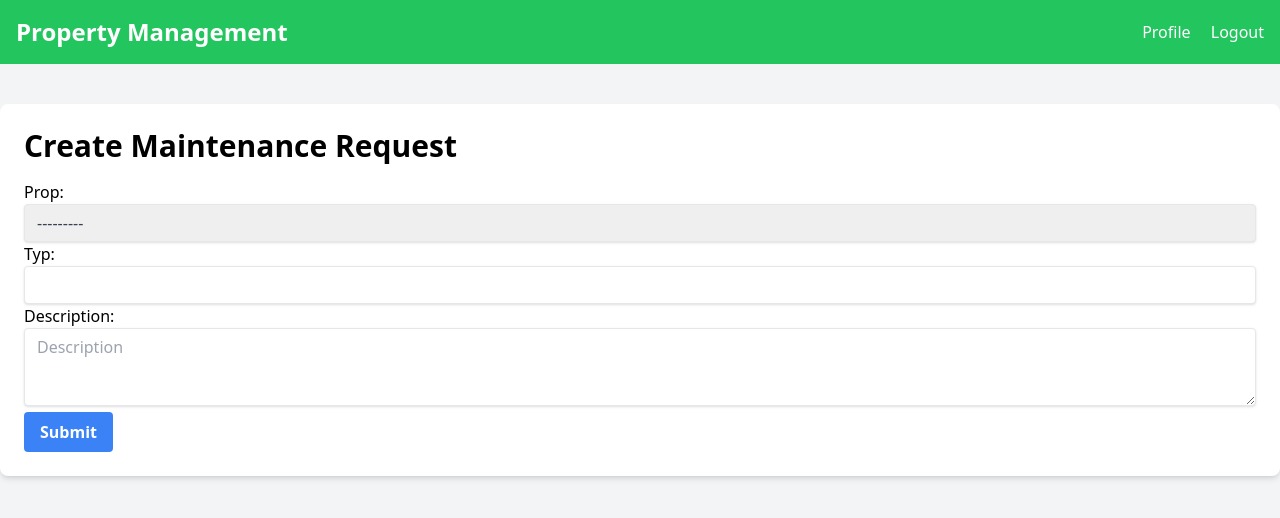
After one commit to matyipeter/prop-management, a Django app: template app/propmanagement/core/templates/core/m_request_form.html in a window 1280 px wide. The commit adds this page. Shown: the top 518 px of the page. Run offline with Django 5.2, Linux system fonts and the light colour scheme; the template is opened without the code that fills it: values that come from a table or form of the project are taken from there, others are empty.

Commit message:
Maintanacerequestmodel

```diff
--- a/app/propmanagement/core/forms.py
+++ b/app/propmanagement/core/forms.py
@@ -1,4 +1,4 @@
-from .models import Tenant, Property, PropertyManager
+from .models import Tenant, Property, PropertyManager, MaintananceRequests
 from django.contrib.auth.models import User
 from django import forms
 from django.contrib.auth.forms import UserCreationForm
@@ -98,6 +98,31 @@ class PropertyManagerRegistrationForm(forms.ModelForm):
         return user
 
 
+class MaintananceRequestForm(forms.ModelForm):
+    class Meta:
+        model = MaintananceRequests
+        fields = ['prop', 'typ','description']
+
+        widgets = {
+            'prop': forms.Select(attrs={
+                'class': 'shadow appearance-none border rounded w-full py-2 px-3 text-gray-700 leading-tight focus:outline-none focus:shadow-outline',
+            }),
+            'typ': forms.TextInput(attrs={
+                'class': 'shadow appearance-none border rounded w-full py-2 px-3 text-gray-700 leading-tight focus:outline-none focus:shadow-outline',
+            }),
+            'description': forms.Textarea(attrs={
+                'class': 'shadow appearance-none border rounded w-full py-2 px-3 text-gray-700 leading-tight focus:outline-none focus:shadow-outline',
+                'placeholder': 'Description',
+                'rows': 3
+            }),
+        }
+
+    def __init__(self, *args, **kwargs):
+        user = kwargs.pop('user', None)
+        super(MaintananceRequestForm, self).__init__(*args, **kwargs)
+        if user:
+            self.fields['prop'].queryset = Property.objects.filter(tenant=user.tenant)
+
 class PropertyForm(forms.ModelForm):
     class Meta:
         model = Property
--- a/app/propmanagement/core/models.py
+++ b/app/propmanagement/core/models.py
@@ -49,9 +49,12 @@ class Property(models.Model):
 
 class MaintananceRequests(models.Model):
     prop = models.ForeignKey(Property, on_delete=models.CASCADE, related_name='maintanance_requests')
+    tenant = models.ForeignKey(Tenant, on_delete=models.CASCADE, related_name='maintanance_requests', blank=True, null=True)
     typ = models.CharField(max_length=50)
     description = models.CharField(max_length=200)
     status = models.BooleanField(default=False)
+    submitted_at = models.DateTimeField(auto_now_add=True)
+
 
     def __str__(self):
-        return self.typ
+        return f"Request by {self.tenant.user.username} for {self.prop.name}"
--- a/app/propmanagement/core/static/core/css/output.css
+++ b/app/propmanagement/core/static/core/css/output.css
@@ -592,10 +592,6 @@ video {
   position: static;
 }
 
-.m-12 {
-  margin: 3rem;
-}
-
 .mx-auto {
   margin-left: auto;
   margin-right: auto;
@@ -631,16 +627,16 @@ video {
   margin-top: 2.5rem;
 }
 
-.mt-6 {
-  margin-top: 1.5rem;
-}
-
 .mt-12 {
   margin-top: 3rem;
 }
 
 .mt-4 {
   margin-top: 1rem;
+}
+
+.block {
+  display: block;
 }
 
 .flex {
@@ -695,10 +691,6 @@ video {
 
 .grid-cols-2 {
   grid-template-columns: repeat(2, minmax(0, 1fr));
-}
-
-.grid-cols-4 {
-  grid-template-columns: repeat(4, minmax(0, 1fr));
 }
 
 .items-center {
@@ -784,14 +776,14 @@ video {
   background-color: rgb(255 255 255 / var(--tw-bg-opacity));
 }
 
+.bg-yellow-100 {
+  --tw-bg-opacity: 1;
+  background-color: rgb(254 249 195 / var(--tw-bg-opacity));
+}
+
 .bg-yellow-500 {
   --tw-bg-opacity: 1;
   background-color: rgb(234 179 8 / var(--tw-bg-opacity));
-}
-
-.bg-yellow-100 {
-  --tw-bg-opacity: 1;
-  background-color: rgb(254 249 195 / var(--tw-bg-opacity));
 }
 
 .p-4 {
--- /dev/null
+++ b/app/propmanagement/core/templates/core/m_request_form.html
@@ -0,0 +1,20 @@
+{% extends "core/base.html" %}
+
+{% block title %}Maintanance Request{% endblock title %}
+
+{% block content %}
+    <div class="container mx-auto mt-10">
+        <div class="bg-white shadow-md rounded-lg p-6">
+            <h2 class="text-3xl font-bold mb-4">Create Maintenance Request</h2>
+            <form method="post">
+                {% csrf_token %}
+                {{ form.as_p }}
+                <div class="flex items-center justify-between">
+                    <button type="submit" class="bg-blue-500 hover:bg-blue-700 text-white font-bold py-2 px-4 rounded">Submit</button>
+                </div>
+            </form>
+        </div>
+    </div>
+{% endblock content %}
+</body>
+</html>
--- a/app/propmanagement/core/templates/core/tenant_dashboard.html
+++ b/app/propmanagement/core/templates/core/tenant_dashboard.html
@@ -42,6 +42,7 @@
                         {% endfor %}
 
                     {% endfor %}
+                    <a class="bg-blue-500 text-white px-4 py-2 rounded hover:bg-blue-700" href="{% url 'core:add_maintanance_request' %}">Add new Maintanance Request</a>
                 </div>
             </div>
         </div>
--- a/app/propmanagement/core/urls.py
+++ b/app/propmanagement/core/urls.py
@@ -18,5 +18,6 @@ urlpatterns = [
     path('property/edit/<int:pk>/', views.PropertyUpdateView.as_view(), name='edit_property'),
     path('property/delete/<int:pk>/', views.PropertyDeleteView.as_view(), name='delete_property'),
     path('profile/<int:pk>/', views.TenantProfileView.as_view(), name='tenant_profile'),
-    path('prfile/<int:pk>', views.PropertyManagerProfileView.as_view(), name='property_manager_profile'),
+    path('profile/<int:pk>', views.PropertyManagerProfileView.as_view(), name='property_manager_profile'),
+    path('maintanance-request/add/', views.MaintananceRequestCreateView.as_view(), name='add_maintanance_request'),
 ]
```
Also changed, not shown: app/propmanagement/core/views.py (+19 -2 lines), app/propmanagement/core/migrations/0001_initial.py, app/propmanagement/core/migrations/0002_alter_property_manager_alter_property_tenant.py (deleted), app/propmanagement/core/migrations/0002_maintanancerequests_tenant.py, app/propmanagement/core/migrations/0004_property_manager_phone_number_tenant_date_of_birth_and_more.py (deleted), app/propmanagement/core/migrations/0005_rename_property_manager_propertymanager.py (deleted), app/propmanagement/core/migrations/0006_maintanancerequests.py (deleted), app/propmanagement/core/migrations/0007_tenant_created_at_tenant_updated_at.py (deleted), app/propmanagement/core/migrations/0008_alter_propertymanager_phone_number_and_more.py (deleted).
